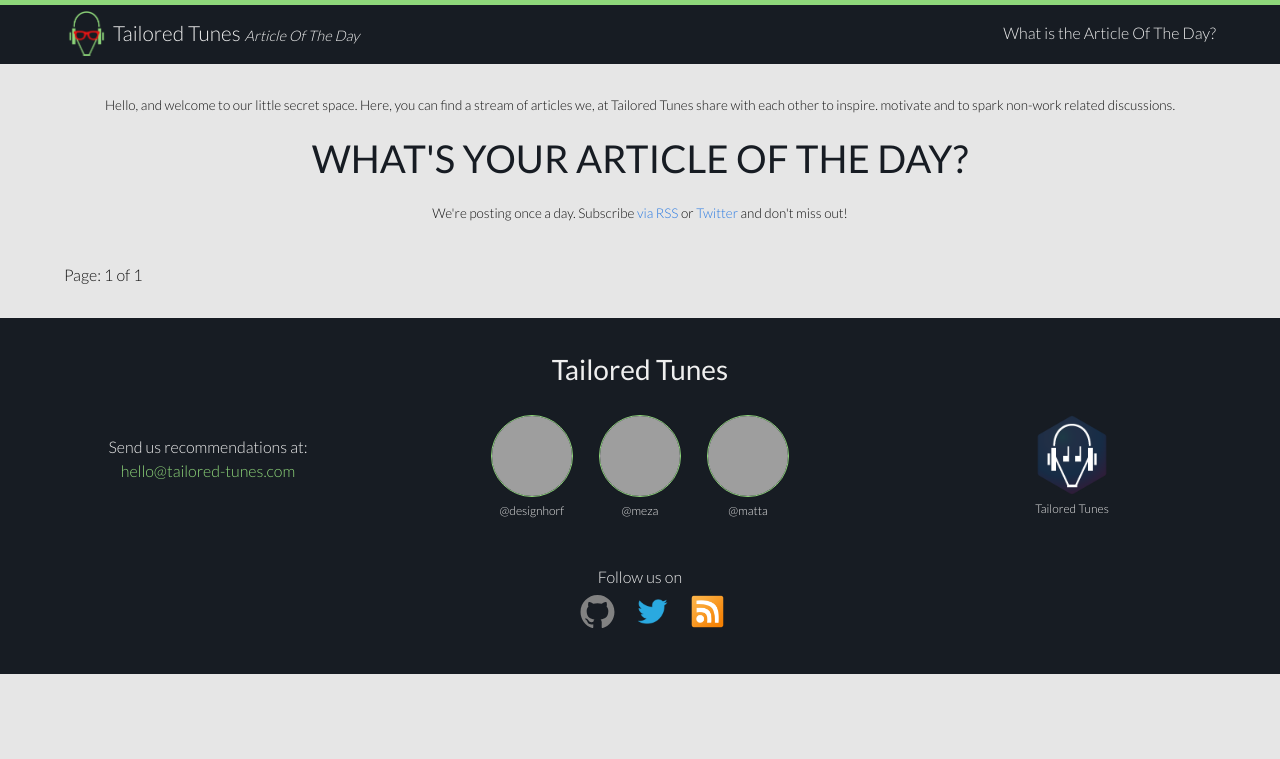
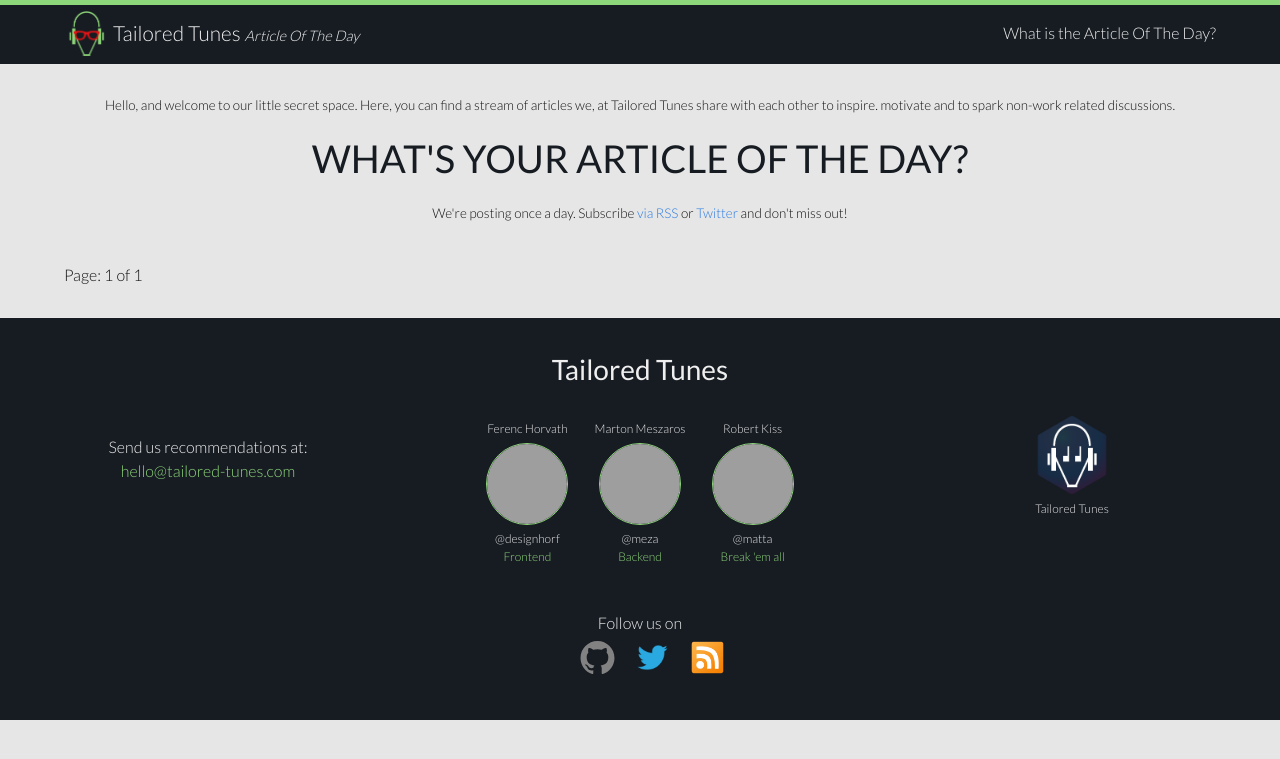
Before and after one commit to meza/test-gh, a Jekyll site: the page built from index.html, in a window 1280 px wide, cut to the strip 0-759 px from the top of the page. Built offline with Jekyll 4.4.1, drawn with Linux system fonts in a browser that asks for light colours; the list of posts is cut into pages by our own code; grey boxes are pictures that could not be loaded.

Commit message:
added full name&title stateshifter/tatu-project#66

```diff
--- a/_data/writers.yml
+++ b/_data/writers.yml
@@ -1,11 +1,17 @@
 designhorf:
   twitter: "designhorf"
   photo: "https://pbs.twimg.com/profile_images/442785924447875072/HWcVbUbi_400x400.jpeg"
+  fullName: "Ferenc Horvath"
+  title: "Frontend"
 
 meza:
   twitter: "vsbmeza"
   photo: "https://pbs.twimg.com/profile_images/522119742237462528/DzST7rlM.jpeg"
+  fullName: "Marton Meszaros"
+  title: "Backend"
 
 matta:
   twitter: "matta_topr"
   photo: "https://pbs.twimg.com/profile_images/507885117625212928/6xj2MEPx.jpeg"
+  fullName: "Robert Kiss"
+  title: "Break 'em all"
--- a/_includes/footer.html
+++ b/_includes/footer.html
@@ -15,9 +15,15 @@
         <div class="author">
           <a href="http://www.twitter.com/{{ author[1].twitter }}" target="_blank">
             <figure>
+              <figcaption class="full-name">
+                  {{ author[1].fullName }}
+              </figcaption>
               <img src="{{ author[1].photo }}" height="80" width="80" />
               <figcaption>
                   @{{ author[0] }}
+              </figcaption>
+              <figcaption class="status">
+                  {{ author[1].title }}
               </figcaption>
             </figure>
           </a>
--- a/_sass/_base.scss
+++ b/_sass/_base.scss
@@ -53,6 +53,7 @@
  */
 figure > img {
     display: block;
+    margin: 0 auto;
 }
 
 figcaption {
--- a/_sass/_footer.scss
+++ b/_sass/_footer.scss
@@ -137,6 +137,10 @@
     .author {
         display: inline-flex;
 
+        .full-name {
+            margin-bottom: 5px;
+        }
+
         img {
             border: 1px solid $dflt-green;
             border-radius: 50%;
@@ -150,9 +154,14 @@
             text-decoration: none;
         }
 
-        figcaption {
+        figcaption:not(.status) {
             color: $dflt-gray;
         }
+    }
+
+    .status {
+        color: $dflt-green;
+        margin-top: 0;
     }
 }
 
```
